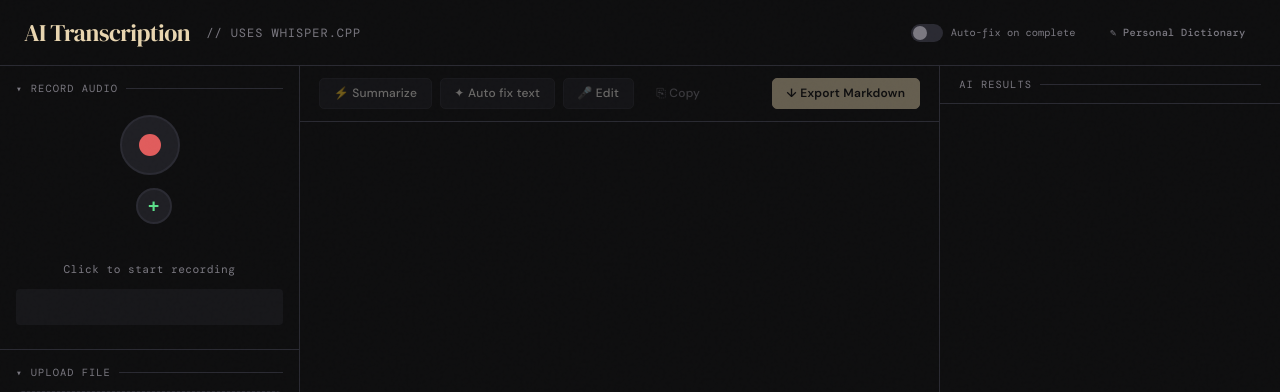
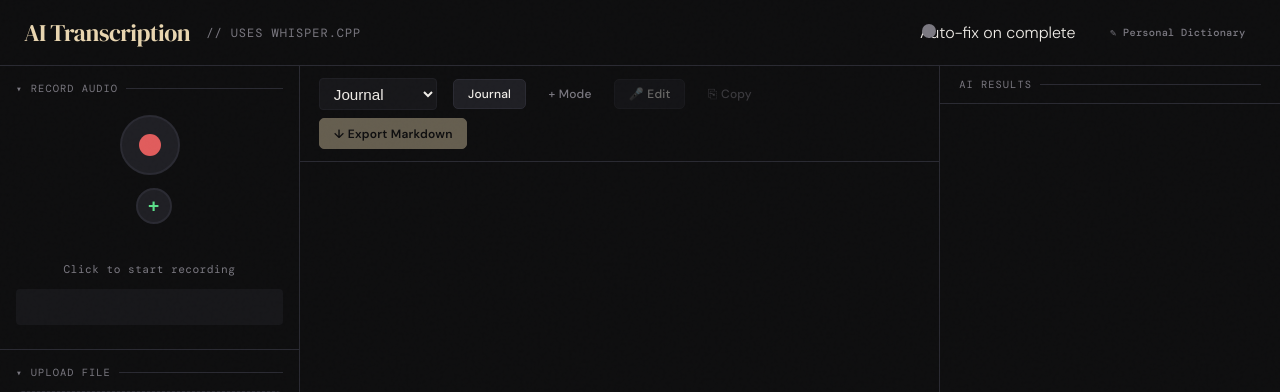
Before and after one commit to SubhadityaMukherjee/Local-AI-transcription, a Flask app: page / in a window 1280 px wide. Shown: the top 392 px of the page. Run offline with Flask 3, Linux system fonts and the light colour scheme; data that the repository does not hold is empty.

Commit message:
added ability to have modes

```diff
--- a/backend/routes.py
+++ b/backend/routes.py
@@ -169,6 +169,37 @@
     @app.route("/api/jobs")
     def list_jobs():
         return jsonify(job_store.list_all())
+
+    @app.route("/api/ai/modes", methods=["GET", "POST"])
+    def ai_modes():
+        """List or create AI modes backed by prompts.toml.
+
+        For GET requests we return both the metadata dictionary and an explicit
+        list capturing the order of modes as they appear in the TOML file.  This
+        allows the front‑end to render options in file order rather than relying
+        on JSON object enumeration semantics (which are preserved but not
+        guaranteed by spec).
+        """
+        if request.method == "GET":
+            return jsonify({
+                "modes": ai_service.mode_info(),
+                "order": ai_service.available_modes(),
+            })
+
+        # POST -> create a new mode
+        data = request.get_json(force=True)
+        mode = data.get("mode")
+        prompt_conf = data.get("config")
+        if not mode or not isinstance(prompt_conf, dict):
+            return jsonify({"error": "mode and config required"}), 400
+        try:
+            ai_service.add_mode(mode, prompt_conf)
+        except ValueError as e:
+            return jsonify({"error": str(e)}), 400
+        except Exception as e:
+            print(f"[ai_modes] write error: {e}")
+            return jsonify({"error": "Failed to save mode"}), 500
+        return jsonify({"success": True})
 
     @app.route("/api/ai", methods=["POST"])
     def ai_action():
--- a/pyproject.toml
+++ b/pyproject.toml
@@ -11,6 +11,7 @@
     "flask>=3.1.3",
     "isort>=8.0.0",
     "openai-whisper>=20250625",
+    "pytest>=9.0.2",
     "python-dotenv>=1.2.1",
     "torch>=2.10.0",
 ]
--- a/static/css/styles.css
+++ b/static/css/styles.css
@@ -118,6 +118,18 @@
 /* Header toggle */
 .header-toggle {
   margin-left: auto;
+}
+
+/* toolbar mode selector */
+.mode-selector {
+  padding: 0.35rem 0.6rem;
+  font-size: 0.95rem;
+  border: 1px solid var(--surface2);
+  border-radius: 4px;
+  background: var(--surface);
+  color: var(--text);
+  margin-right: 0.5rem;
+}
 }
 
 .toggle-label {
@@ -962,6 +974,10 @@
   background: rgba(92, 224, 138, 0.1);
   color: var(--green);
 }
+.badge-custom {
+  background: rgba(200, 200, 200, 0.08);
+  color: var(--muted);
+}
 
 .ai-result-time {
   font-family: var(--mono);
--- a/static/js/app.js
+++ b/static/js/app.js
@@ -45,6 +45,10 @@
   // Prefs
   autoFixEnabled: localStorage.getItem("autoFixEnabled") === "true",
 
+  // AI modes (populated from server)
+  aiModes: {},
+  currentAIMode: null,
+
   // Auto-fix tracking to prevent multiple runs
   autoFixRunning: false,
   autoFixCompleted: new Set(),  // Track jobs that have been auto-fixed
@@ -69,8 +73,9 @@
   progressPct: document.getElementById("progress-pct"),
   progressElapsed: document.getElementById("progress-elapsed"),
   progressLastUpdate: document.getElementById("progress-last-update"),
-  btnSummarize: document.getElementById("btn-summarize"),
-  btnGrammar: document.getElementById("btn-grammar"),
+  aiModeSelector: document.getElementById("ai-mode-selector"),
+  btnAi: document.getElementById("btn-ai"),
+  btnAddMode: document.getElementById("btn-add-mode"),
   btnEditVoice: document.getElementById("btn-edit-voice"),
   btnCopy: document.getElementById("btn-copy"),
   btnExport: document.getElementById("btn-export"),
@@ -82,6 +87,12 @@
   autoFixToggle: document.getElementById("auto-fix-toggle"),
   personalNamesModal: document.getElementById("personal-names-modal"),
   personalNamesInput: document.getElementById("personal-names-input"),
+  modeModal: document.getElementById("mode-modal"),
+  modeNameInput: document.getElementById("mode-name-input"),
+  modeDisplayInput: document.getElementById("mode-display-input"),
+  modeInstructionInput: document.getElementById("mode-instruction-input"),
+  modeRulesInput: document.getElementById("mode-rules-input"),
+  modePlaceholderInput: document.getElementById("mode-placeholder-input"),
 };
 
 const ctx2d = dom.waveformCanvas.getContext("2d");
@@ -94,6 +105,44 @@
   t.textContent = msg;
   document.getElementById("toast-container").appendChild(t);
   setTimeout(() => t.remove(), 4000);
+}
+
+// ─── AI Mode Management ──────────────────────────────────────────────────
+
+async function loadAIModes() {
+  try {
+    const res = await fetch("/api/ai/modes");
+    if (!res.ok) throw new Error("Failed to load modes");
+    const { modes, order } = await res.json();
+    state.aiModes = modes;
+    state.aiModeOrder = order || Object.keys(modes);
+
+    const sel = dom.aiModeSelector;
+    sel.innerHTML = "";
+    state.aiModeOrder.forEach((mode) => {
+      const info = modes[mode] || {};
+      const opt = document.createElement("option");
+      opt.value = mode;
+      opt.textContent = info.display_name || mode;
+      sel.appendChild(opt);
+    });
+
+    if (!state.currentAIMode || !modes[state.currentAIMode]) {
+      state.currentAIMode = sel.options[0]?.value;
+    }
+    sel.value = state.currentAIMode;
+    updateAiButtonLabel();
+    sel.disabled = false;
+    dom.btnAi.disabled = false;
+  } catch (e) {
+    console.error("unable to fetch ai modes", e);
+  }
+}
+
+function updateAiButtonLabel() {
+  const info = state.aiModes[state.currentAIMode] || {};
+  const name = info.display_name || state.currentAIMode || "Process";
+  dom.btnAi.textContent = name;
 }
 
 // ─── Header Progress Bar ──────────────────────────────────────────────────────
@@ -632,8 +681,8 @@
 
 function setEditorButtons(on) {
   [
-    dom.btnSummarize,
-    dom.btnGrammar,
+    dom.aiModeSelector,
+    dom.btnAi,
     dom.btnEditVoice,
     dom.btnCopy,
     dom.btnExport,
@@ -698,13 +747,22 @@
     .map((r, originalIdx) => ({ ...r, originalIdx }))
     .sort((a, b) => {
       if (a.mode === b.mode) return b.created_at - a.created_at;
-      return a.mode === "grammar" ? -1 : 1;
+      // modes not same: follow configured order if available
+      const order = state.aiModeOrder || [];
+      const ia = order.indexOf(a.mode);
+      const ib = order.indexOf(b.mode);
+      if (ia !== -1 && ib !== -1 && ia !== ib) return ia - ib;
+      if (ia !== -1 && ib === -1) return -1;
+      if (ib !== -1 && ia === -1) return 1;
+      return a.mode.localeCompare(b.mode);
     });
 
   sorted.forEach((r) => {
-    const isGrammar = r.mode !== "summarize";
-    const label = isGrammar ? "✦ Grammar Fix" : "⚡ Summary";
-    const badgeCls = isGrammar ? "badge-grammar" : "badge-summarize";
+    const info = state.aiModes[r.mode] || {};
+    const label = info.display_name || r.mode;
+    let badgeCls = "badge-custom";
+    if (r.mode === "summarize") badgeCls = "badge-summarize";
+    else if (r.mode === "grammar") badgeCls = "badge-grammar";
     const timeStr = new Date(r.created_at * 1000).toLocaleTimeString([], {
       hour: "2-digit",
       minute: "2-digit",
@@ -762,16 +820,16 @@
   });
 }
 
-async function aiAction(mode) {
+async function aiAction() {
   const text = dom.editor.value;
   if (!text.trim()) return;
 
-  const btn = mode === "summarize" ? dom.btnSummarize : dom.btnGrammar;
+  const mode = state.currentAIMode;
+  const btn = dom.btnAi;
   const origText = btn.textContent;
   btn.disabled = true;
   btn.textContent = "…";
 
-  // Create a temporary AI result block for streaming display
   const tempResult = {
     mode: mode,
     text: "",
@@ -780,13 +838,9 @@
     _temp: true,
   };
 
-  // Show the streaming UI immediately
   renderAiResults([tempResult]);
-  setHeaderProgress(
-    mode === "summarize" ? "Summarizing" : "Processing",
-    10,
-    { aiMode: true },
-  );
+  const modeLabel = state.aiModes[mode]?.display_name || mode;
+  setHeaderProgress(`${modeLabel}…`, 10, { aiMode: true });
 
   try {
     const response = await fetch("/api/ai/stream", {
@@ -805,7 +859,6 @@
     let fullText = "";
     let fakeProgress = 10;
 
-    // Simulate progress while streaming
     const fakeInterval = setInterval(() => {
       fakeProgress = Math.min(fakeProgress + 3, 90);
       tempResult.progress = fakeProgress;
@@ -843,7 +896,6 @@
               setHeaderProgress("Complete", 100, { aiMode: true });
             }
           } catch (e) {
-            // Skip invalid JSON
             continue;
           }
         }
@@ -851,19 +903,13 @@
     }
 
     clearInterval(fakeInterval);
-
-    // Refresh the AI panel with actual saved results
     await refreshAiPanel();
-    toast(
-      `${mode === "summarize" ? "Summary" : "Grammar fix"} saved`,
-      "success",
-    );
-
+    toast(`${state.aiModes[mode]?.display_name || mode} saved`, "success");
     setTimeout(() => setHeaderProgress("", 0, { hide: true }), 1500);
   } catch (e) {
     setHeaderProgress("", 0, { hide: true });
     toast(e.message || `AI request failed: ${e}`, "error");
-    renderAiResults([]); // Clear the temp result on error
+    renderAiResults([]);
   } finally {
     btn.disabled = false;
     btn.textContent = origText;
@@ -871,8 +917,7 @@
   }
 }
 
-dom.btnSummarize.addEventListener("click", () => aiAction("summarize"));
-dom.btnGrammar.addEventListener("click", () => aiAction("grammar"));
+dom.btnAi.addEventListener("click", aiAction);
 
 async function refreshAiPanel() {
   if (!state.activeJobId) return;
@@ -1173,9 +1218,93 @@
   .querySelector(".modal-backdrop")
   .addEventListener("click", closePersonalNamesModal);
 
+// ─── Mode Creation Modal ─────────────────────────────────────────────────────
+
+function openModeModal() {
+  dom.modeModal.classList.add("active");
+  // clear fields
+  dom.modeNameInput.value = "";
+  dom.modeDisplayInput.value = "";
+  dom.modeInstructionInput.value = "";
+  dom.modeRulesInput.value = "";
+  dom.modePlaceholderInput.value = "";
+}
+
+function closeModeModal() {
+  dom.modeModal.classList.remove("active");
+}
+
+async function saveModeModal() {
+  const mode = dom.modeNameInput.value.trim();
+  if (!mode) {
+    toast("Mode name required", "error");
+    return;
+  }
+  const instruction = dom.modeInstructionInput.value.trim();
+  if (!instruction) {
+    toast("Instruction required", "error");
+    return;
+  }
+  const display = dom.modeDisplayInput.value.trim();
+  const placeholder = dom.modePlaceholderInput.value.trim();
+  const rawRules = dom.modeRulesInput.value
+    .split("\n")
+    .map((l) => l.trim())
+    .filter(Boolean);
+
+  const config = { instruction };
+  if (display) config.display_name = display;
+  if (placeholder) config.input_placeholder = placeholder;
+  if (rawRules.length) {
+    // decide whether to use formatting_rules (bullet) or numbered rules
+    const bulletish = rawRules.every((l) => l.startsWith("-") || l.startsWith("*"));
+    if (bulletish) {
+      config.formatting_rules = rawRules.map((l) => l.replace(/^[-*]\s*/, ""));
+    } else {
+      config.rules = rawRules;
+    }
+  }
+
+  try {
+    const res = await fetch("/api/ai/modes", {
+      method: "POST",
+      headers: { "Content-Type": "application/json" },
+      body: JSON.stringify({ mode, config }),
+    });
+    const data = await res.json();
+    if (data.error) {
+      toast(data.error, "error");
+    } else {
+      toast("Mode saved", "success");
+      closeModeModal();
+      await loadAIModes();
+      state.currentAIMode = mode;
+      dom.aiModeSelector.value = mode;
+      updateAiButtonLabel();
+    }
+  } catch (e) {
+    toast(`Failed to save mode: ${e.message}`, "error");
+  }
+}
+
+document.getElementById("btn-add-mode").addEventListener("click", openModeModal);
+document.getElementById("close-mode-modal").addEventListener("click", closeModeModal);
+document.getElementById("cancel-mode-modal").addEventListener("click", closeModeModal);
+document.getElementById("save-mode-modal").addEventListener("click", saveModeModal);
+dom.modeModal.querySelector(".modal-backdrop").addEventListener("click", closeModeModal);
+
 // ─── Init ─────────────────────────────────────────────────────────────────────
 
 async function init() {
+  // load AI modes first so button/selector are ready
+  await loadAIModes();
+
+  // selector change handler
+  dom.aiModeSelector.addEventListener("change", (e) => {
+    state.currentAIMode = e.target.value;
+    updateAiButtonLabel();
+  });
+
   try {
     const res = await fetch("/api/jobs");
     const list = await res.json();
--- a/templates/index.html
+++ b/templates/index.html
@@ -101,8 +101,9 @@
       <!-- ── CENTER PANEL ──────────────────────────────────── -->
       <main class="panel-center">
         <div class="editor-toolbar">
-          <button class="btn" id="btn-summarize" disabled>⚡ Summarize</button>
-          <button class="btn" id="btn-grammar" disabled>✦ Auto fix text</button>
+          <select id="ai-mode-selector" class="mode-selector" disabled></select>
+          <button class="btn" id="btn-ai" disabled>Process</button>
+          <button class="btn btn-ghost" id="btn-add-mode" title="Create new AI mode">+ Mode</button>
           <button
             class="btn"
             id="btn-edit-voice"
@@ -225,6 +226,35 @@
       </div>
     </div>
 
+    <!-- Mode creation modal -->
+    <div class="modal" id="mode-modal">
+      <div class="modal-backdrop"></div>
+      <div class="modal-content">
+        <div class="modal-header">
+          <h2>New AI Mode</h2>
+          <button class="modal-close" id="close-mode-modal">&times;</button>
+        </div>
+        <div class="modal-body">
+          <p class="modal-hint">
+            Define a new AI processing mode. Choose a short identifier (no spaces)
+            and provide instructions; you can optionally list rules below, one per
+            line.
+          </p>
+          <label>Mode name:<br /><input type="text" id="mode-name-input" /></label>
+          <label>Display name (optional):<br /><input type="text" id="mode-display-input" /></label>
+          <label>Instruction:<br /><textarea id="mode-instruction-input" rows="3"></textarea></label>
+          <label>Rules (one per line):<br /><textarea id="mode-rules-input" rows="5"></textarea></label>
+          <label>Placeholder (defaults to "{text}"):<br /><input type="text" id="mode-placeholder-input" /></label>
+        </div>
+        <div class="modal-footer">
+          <button class="btn" id="cancel-mode-modal">Cancel</button>
+          <button class="btn btn-primary" id="save-mode-modal">
+            Save Mode
+          </button>
+        </div>
+      </div>
+    </div>
+
     <script src="../static/js/app.js"></script>
   </body>
 </html>
```
Also changed, not shown: backend/ai_service.py (+110 -25 lines), prompts.toml (+29 -15 lines), tests/test_ai_modes.py (added, +90 -0 lines), README.md, 1 other file.
